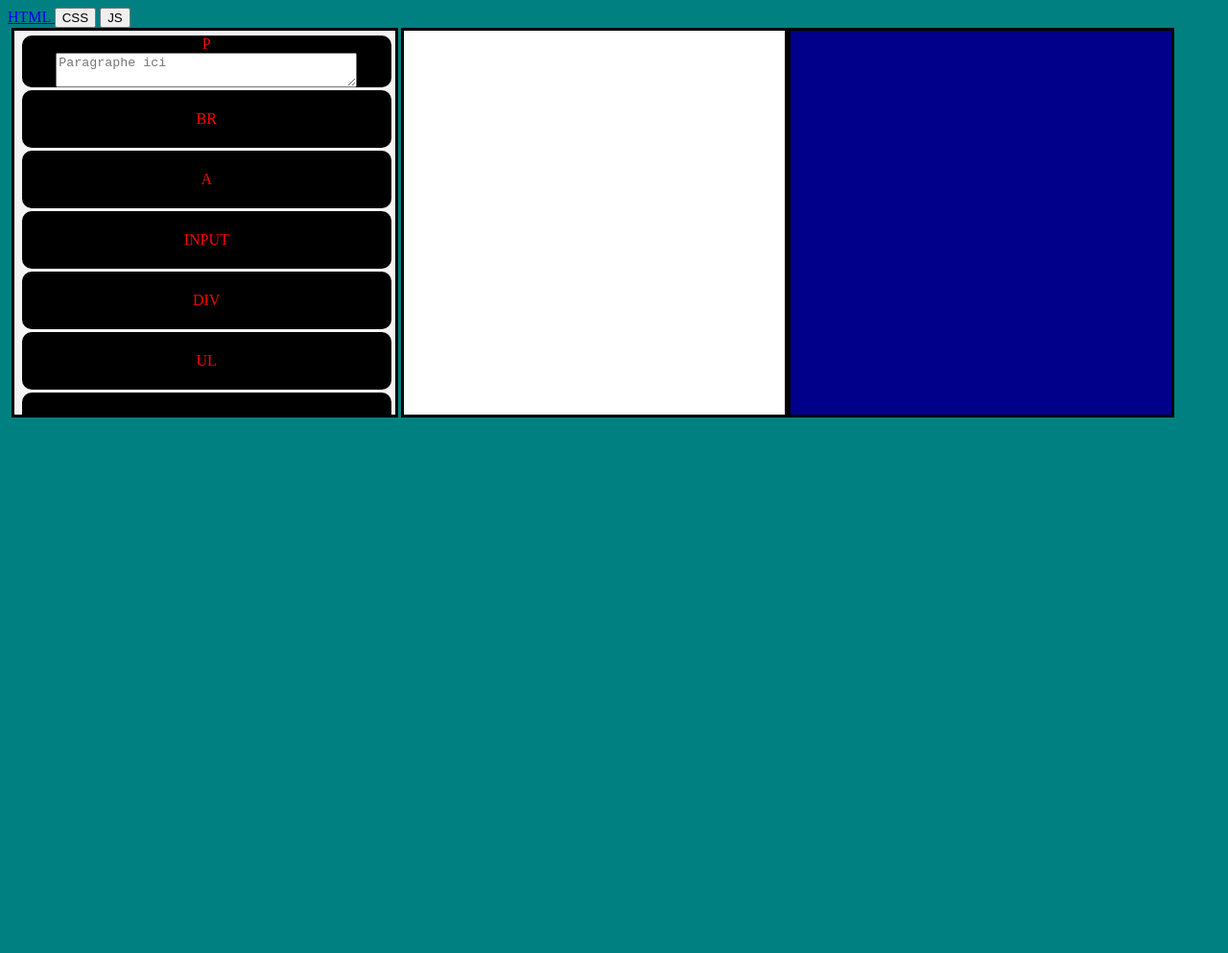
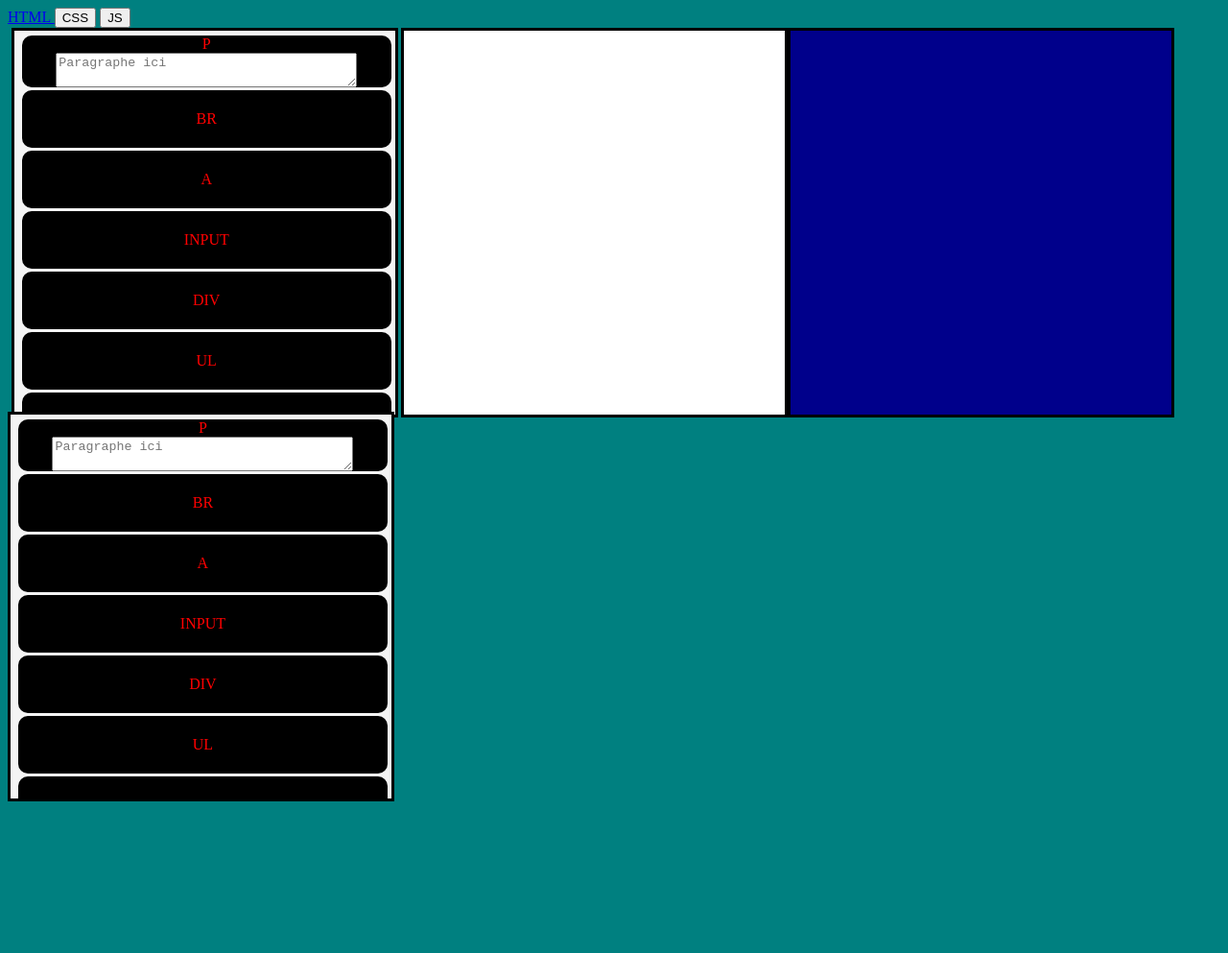
Before and after one commit to rixquli/myFirstWebPage, a plain HTML site: page Index/projetfinal.html in a window 1280 px wide. Shown: the whole page at 96% size. Before the commit the page ends 816 px from the top, so only its background shows below. Drawn offline with nearby package versions, Linux system fonts and the light colour scheme.

Commit message:
Update projetfinal.html

```diff
--- a/Index/projetfinal.html
+++ b/Index/projetfinal.html
@@ -42,6 +42,17 @@ HTML
       <div class="case"></div>
       <div id="traduction"></div>
     </div>
+    <div class="container">
+        <div class="base P" draggable="true">P<br><textarea placeholder="Paragraphe ici"></textarea></div>
+        <div class="base BR" draggable="true">BR</div>
+        <div class="base A" draggable="true">A</div>
+        <div class="base INPUT" draggable="true">INPUT</div>
+        <div class="base DIV" draggable="true">DIV</div>
+        <div class="base UL" draggable="true">UL</div>
+        <div class="base OL" draggable="true">OL</div>
+        <div class="base DL" draggable="true">DL</div>
+        <div class="base LI" draggable="true">LI</div>
+      </div>
 
     <div id="inclusion">
       <iframe src="" frameborder="0"></iframe>
```
